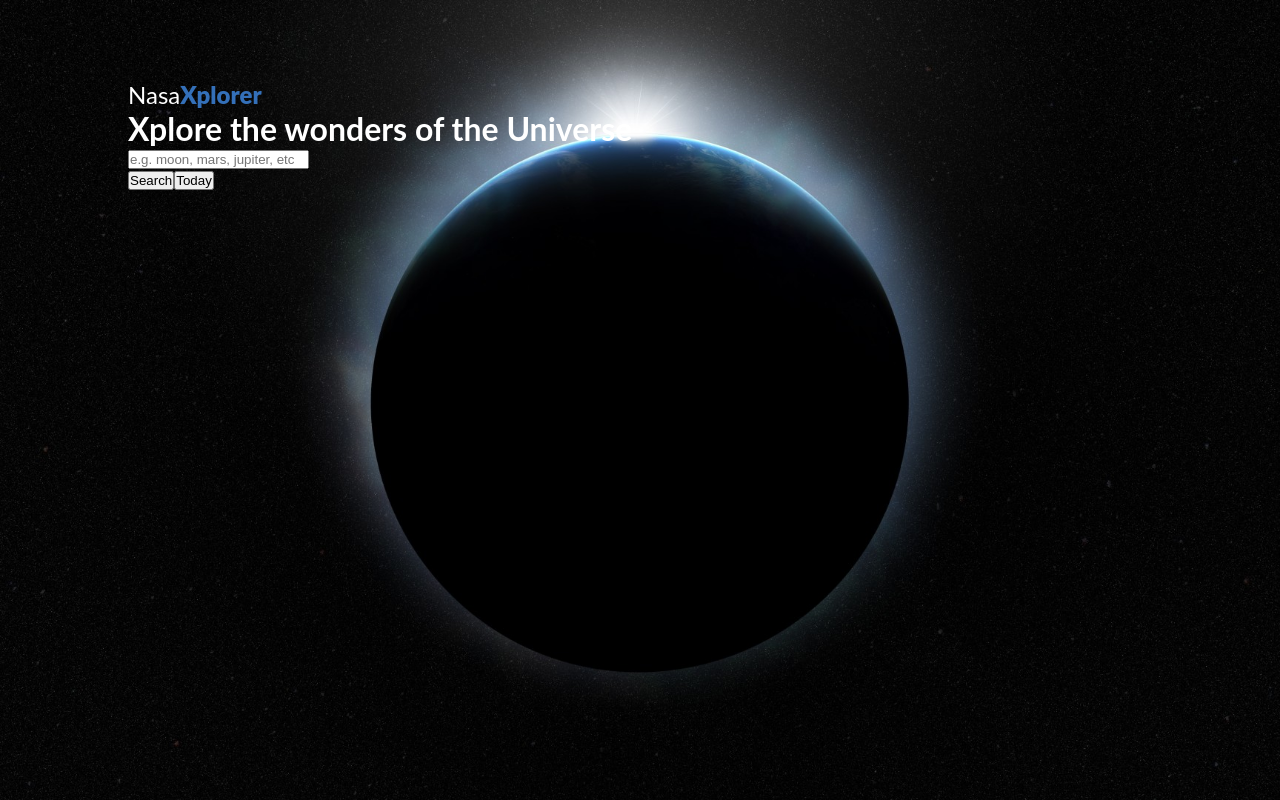
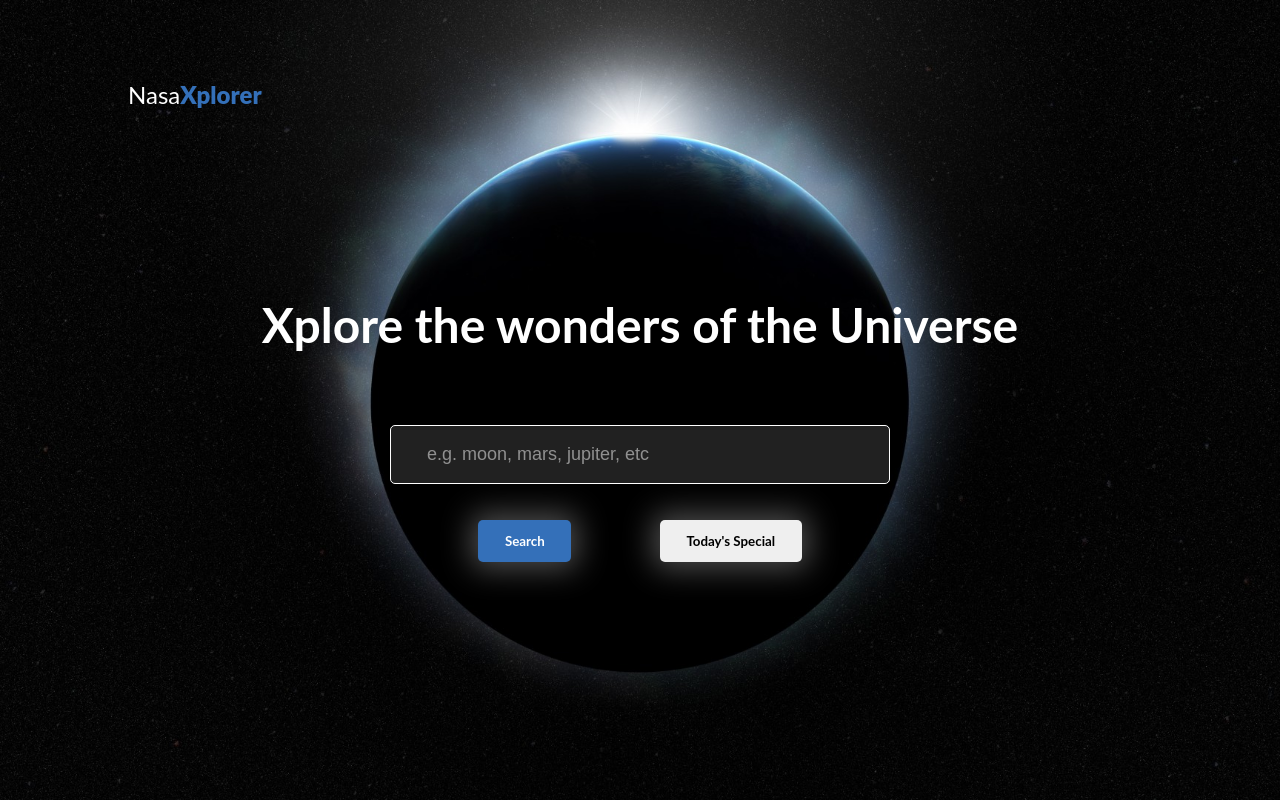
Before and after one commit to elishaking/nasa-xplorer, a React (Create React App) app: page / in a window 1280 px wide. Built offline with nearby package versions, Linux system fonts and the light colour scheme.

Commit message:
styled content

```diff
--- a/src/App.js
+++ b/src/App.js
@@ -8,6 +8,12 @@ export default class App extends Component {
 
   onSubmit = () => {
 
+  };
+
+  onChange = (e) => {
+    this.setState({
+      searchTerm: e.target.value
+    });
   };
 
   render() {
@@ -26,13 +32,15 @@ export default class App extends Component {
 
           <form onSubmit={this.onSubmit}>
             <input
+              type="text"
               name="searchTerm"
               placeholder="e.g. moon, mars, jupiter, etc"
+              onChange={this.onChange}
               value={searchTerm} />
 
             <div className="actions">
               <input type="submit" value="Search" />
-              <input type="button" value="Today" />
+              <input type="button" value="Today's Special" />
             </div>
           </form>
         </div>
--- a/src/App.scss
+++ b/src/App.scss
@@ -20,4 +20,63 @@
       }
     }
   }
+
+  .content {
+    height: 100%;
+    display: flex;
+    flex-direction: column;
+    justify-content: center;
+    align-items: center;
+
+    .headline {
+      font-size: 3em;
+      text-align: center;
+    }
+
+    input[type=text] {
+      padding: 1em 2em;
+      margin: 4em 0 2em 0;
+      width: 80vw;
+      max-width: 500px;
+      font-size: large;
+      outline: none;
+      border: 1px solid #fff;
+      border-radius: 5px;
+      background-color: rgba($color: #fff, $alpha: .13);
+      color: #fff;
+      caret-color: #fff;
+    }
+
+    .actions {
+      display: flex;
+      justify-content: space-evenly;
+
+      input[type=submit],
+      input[type=button] {
+        padding: 1em 2em;
+        outline: none;
+        border-radius: 5px;
+        border: none;
+        box-shadow: 0 0 30px 7px rgba($color: #fff, $alpha: .3);
+        cursor: pointer;
+        font-family: inherit;
+        font-weight: bold;
+        transition: 0.3s ease-in-out;
+      }
+
+      input[type=submit] {
+        background-color: #3470b9;
+        color: #fff;
+      }
+
+      input[type=submit]:hover,
+      input[type=button]:hover {
+        opacity: 0.8;
+      }
+    }
+
+    ::placeholder {
+      color: rgba($color: #fff, $alpha: .5);
+    }
+  }
 }
```
